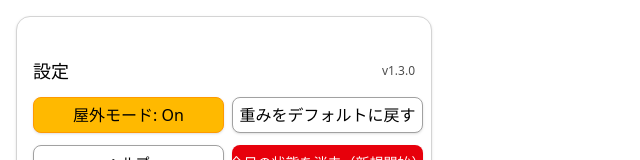
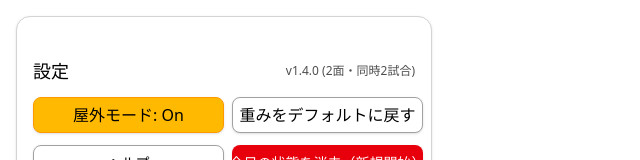
Before and after one commit to JunichiTamada/tennis-pairing, a React (Vite) app: page / in a window 1280 px wide. Shown: the top 160 px of the page, without its empty margins (0-640 px from the left). Built offline with nearby package versions, Linux system fonts and the light colour scheme.

Commit message:
chore: update two-courts app version

```diff
--- a/src/App.tsx
+++ b/src/App.tsx
@@ -12,7 +12,7 @@ import { Card, CardContent } from "@/components/ui/card";
 // ============================================================================
 const STORAGE_KEY = "tdoubles_state_v1";
 const PREF_KEY = "tdoubles_prefs_v1"; // 表示系プリファレンス（屋外モードなど）
-const APP_VERSION = "v1.3.0";
+const APP_VERSION = "v1.4.0 (2面・同時2試合)";
 
 // 初期登録メンバー
 const INITIAL_PARTICIPANTS = [
```
